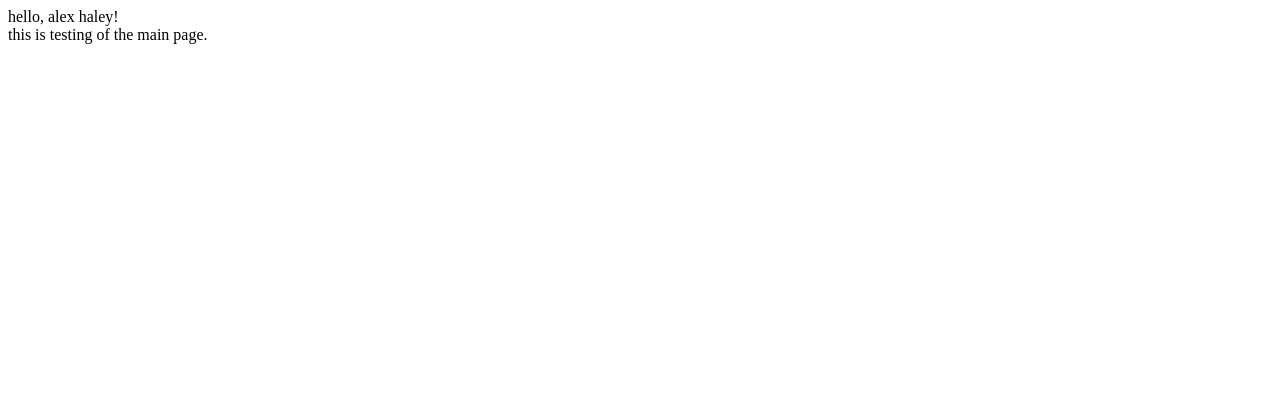
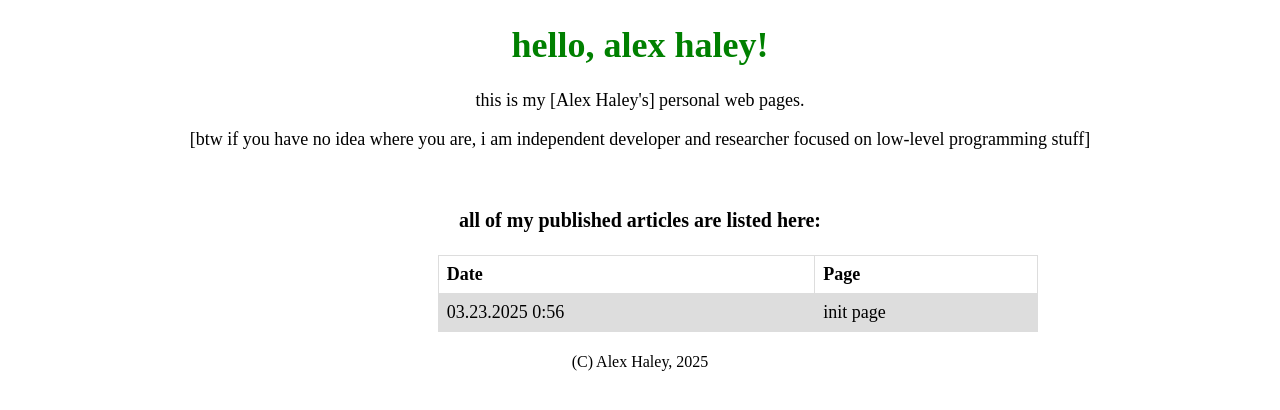
Before and after one commit to alex-haley/alex-haley.github.io, a plain HTML site: page index.html in a window 1280 px wide. Drawn offline with Linux system fonts and the light colour scheme.

Commit message:
updated index

```diff
--- a/index.html
+++ b/index.html
@@ -4,13 +4,85 @@
     <meta charset="utf-8">
     <meta name="viewport" content="width=device-width, initial-scale=1">
     <title>ahaleyblog</title>
+    <style>
+
+      h1 {
+	  color: green;
+	  font-size: 36px;
+	  text-align: center;
+      }
+
+      h3 {
+	  color: black;
+	  font-size: 20px;
+	  text-align: center;
+	  padding: 3px;
+      }
+
+      p {
+	  color: black;
+	  font-size: 18px;
+	  text-align: center;
+      }
+
+      table {
+	  border-collapse: collapse;
+	  width: 100%;
+	  font-size: 18px;
+      }
+
+      td, th {
+	  border: 1px solid #dddddd;
+	  text-align: left;
+	  padding: 8px;
+      }
+
+      tr:nth-child(even) {
+	  background-color: #dddddd;
+      }
+
+      div {
+	  width: 600px;
+	  position: relative;
+	  left: 34%;
+      }
+
+      footer {
+	  color: black;
+	  font-size: 15;
+	  text-align: center;
+	  padding: 3px;
+      }
+
+    </style>
   </head>
   <body>
-    <div id="app">
+    <h1 style="head">
       hello, alex haley!
+    </h1>
+
+    <p>this is my [Alex Haley's] personal web pages.</p>
+    <p>[btw if you have no idea where you are, i am independent developer and researcher focused on low-level programming stuff]</p>
+    <br>
+    <h3>all of my published articles are listed here:</h3>
+
+    <div>
+      <table>
+	<tr>
+	  <th>Date</th>
+	  <th>Page</th>
+	</tr>
+	<tr>
+	  <td>03.23.2025 0:56</td>
+	  <td>init page</td>
+	</tr>
+      </table>
     </div>
-    <div>
-      this is testing of the main page.
-    </div>
+
+    <br>
+
+    <footer>
+      (C) Alex Haley, 2025
+    </footer>
   </body>
 </html>
```
